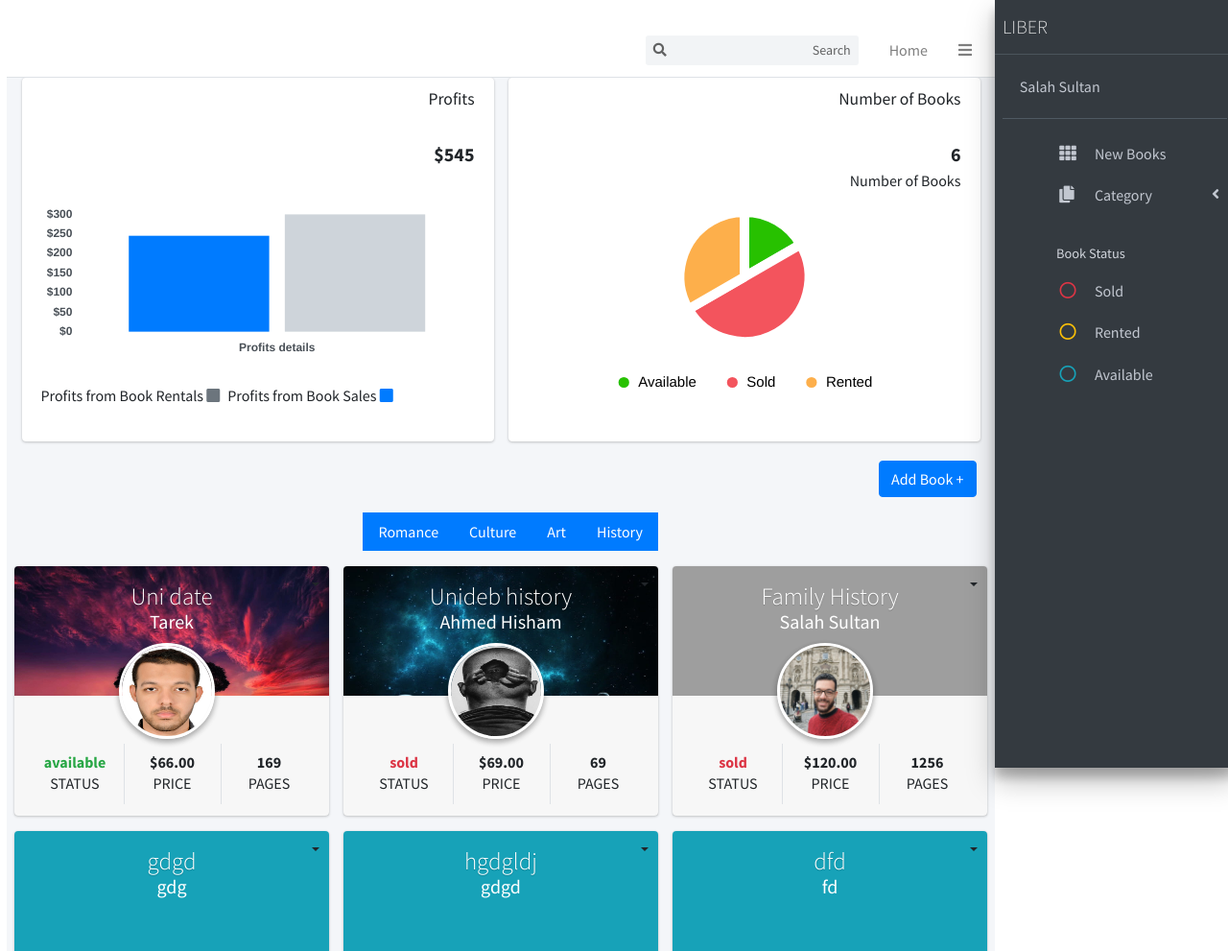
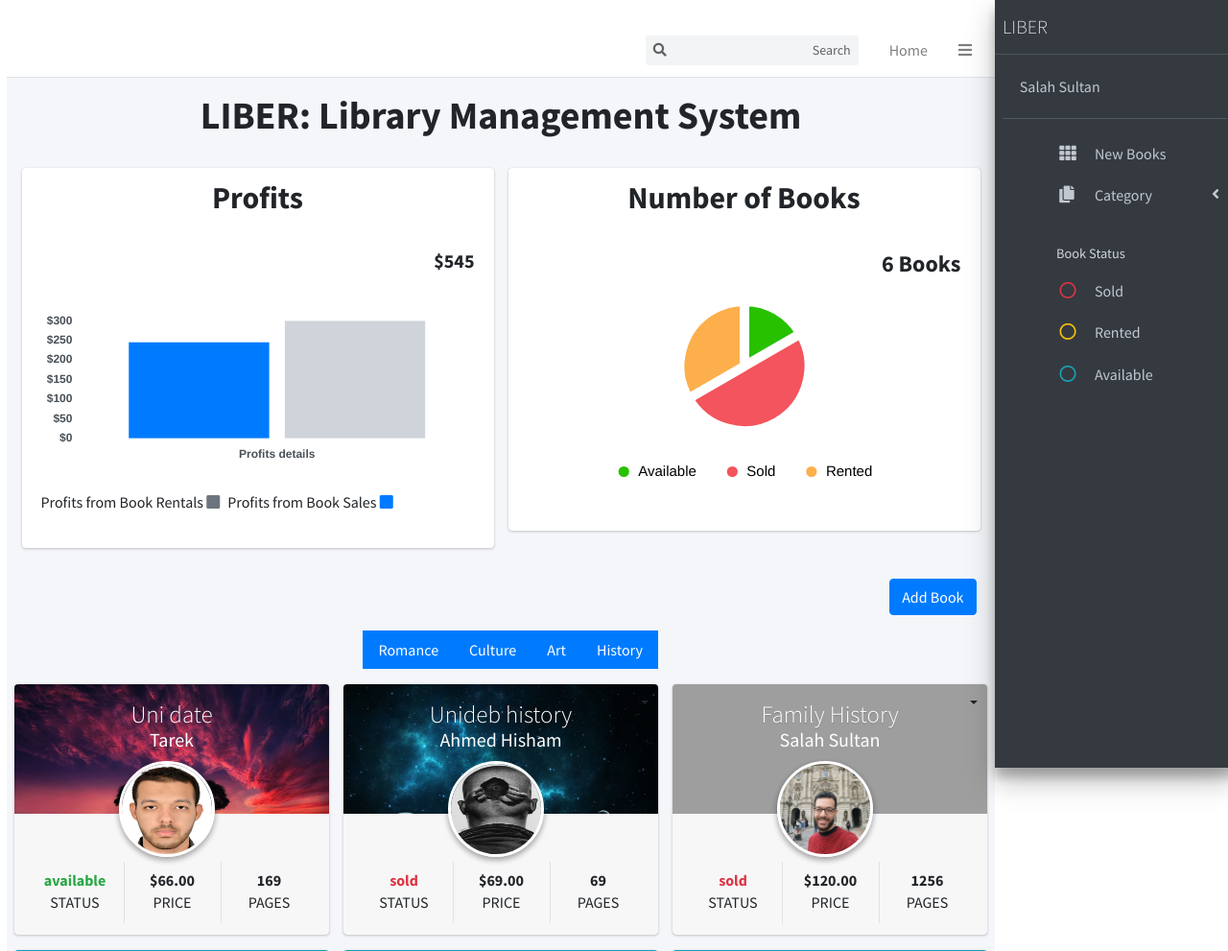
Before and after one commit to SalahSultan/Library_Management_System, a Django app: page / in a window 1280 px wide. Shown: the top 991 px of the page at 96% size. Run offline with Django 5.2, Linux system fonts and the light colour scheme; data comes from the database, SQL or seed files in the repository; both versions use the stored data as it was after the commit; some libraries are stand-ins or nearby versions; grey boxes are pictures that could not be loaded.

Commit message:
updating the Number of books card in index page

```diff
--- a/lms/templates/pages/index.html
+++ b/lms/templates/pages/index.html
@@ -5,30 +5,28 @@
 
   <div class="wrapper">
 
-
-
-
     <!-- Content Wrapper. Contains page content -->
     <div   class="content-wrapper">
       <!-- Content Header (Page header) -->
-
-
+       <div class="content-header mb-3">
+         <h1 class="text-center" style="font-size: 2.5rem; font-weight: 550;" >LIBER: Library Management System</h1>
+       </div>
       <!--Statistics-->
       <div class="content">
         <div class="container-fluid">
-          <div class="row">
-            <div class="col-lg-6">
+          <div class="row mb-3">
+            <div class="col-lg-6 mb-3">
               <div class="card">
                 <div class="card-header border-0">
                   <div class="d-flex justify-content-between">
-                    <h3 class="card-title">Number of Books</h3>
+                    <h3 class="card-title text-center w-100" style="font-size: 2rem; font-weight: bold;">Number of Books</h3>
                   </div>
                 </div>
                 <div class="card-body">
                   <div class="d-flex">
                     <p class="d-flex flex-column">
-                      <span class="text-bold text-lg">{{allbooks}}</span>
-                      <span>Number of Books</span>
+                      <span style="font-size: 1.5rem; font-weight: bold;" dir="ltr">{{allbooks}} Books </span>
+                      <span></span>
                     </p>
                   </div>
                   <!-- /.d-flex -->
@@ -79,7 +77,7 @@
               <div class="card">
                 <div class="card-header border-0">
                   <div class="d-flex justify-content-between">
-                    <h3 class="card-title">Profits</h3>
+                    <h3 class="card-title text-center w-100" style="font-size: 2rem; font-weight: bold;">Profits</h3>
                   </div>
                 </div>
                 <div class="card-body">
@@ -113,7 +111,7 @@
 
           <!-- form add books -->
           <div class="row m-1 mb-3">
-            <a href="#bookform" class="btn btn-primary" data-toggle="collapse">+ Add Book </a>
+            <a href="#bookform" class="btn btn-primary" data-toggle="collapse"> Add Book </a>
           </div>
 
           <div id="bookform" class="card card-primary collapse">
```
Also changed, not shown: lms/db.sqlite3.
